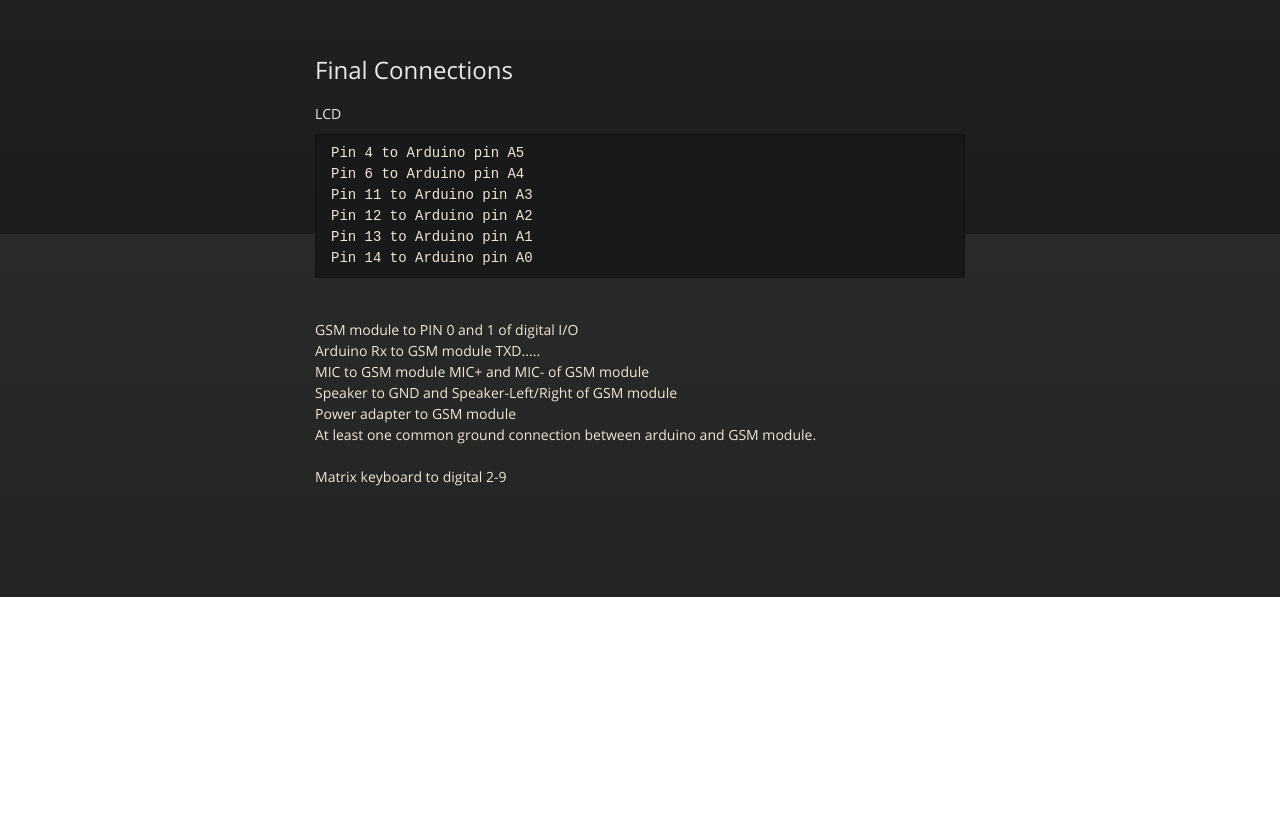
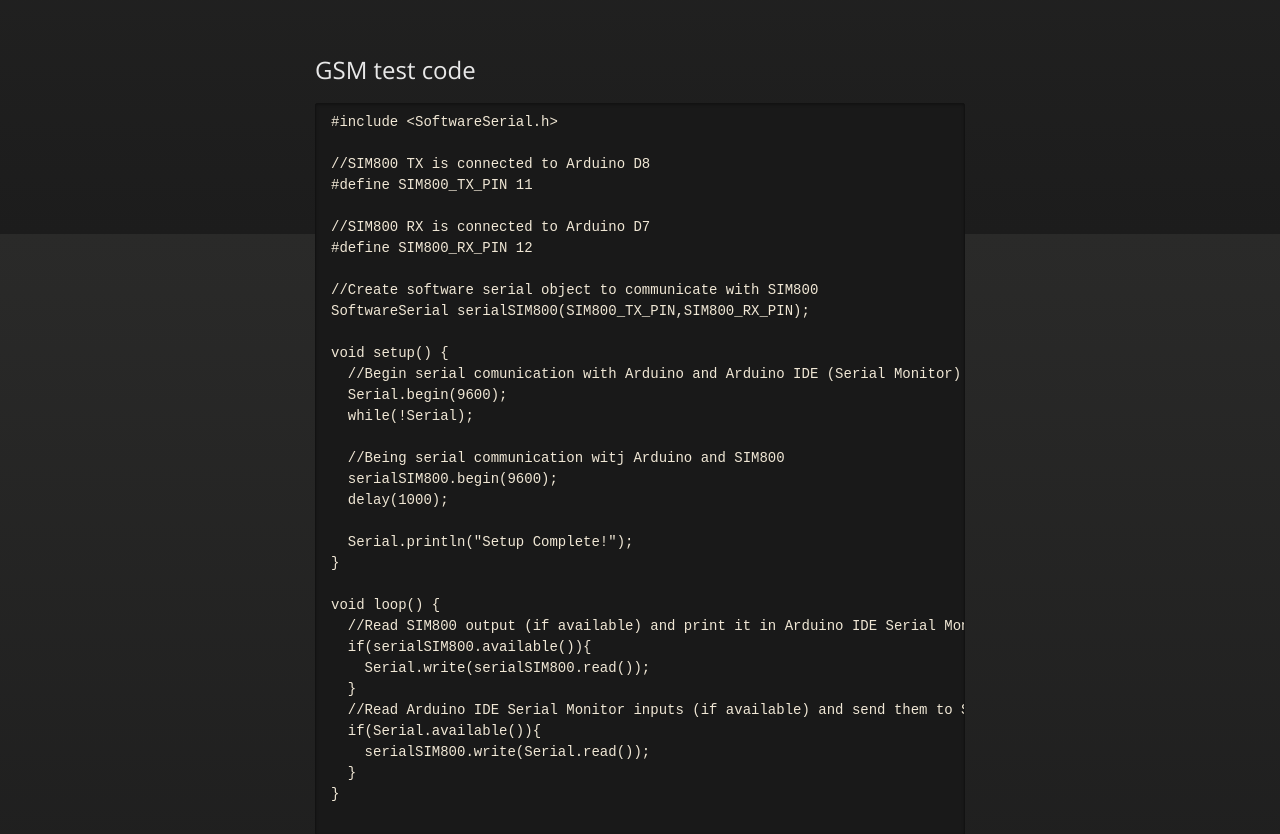
Before and after one commit to sibusaman/Barton-Hill-Workshop, a plain HTML site: page index.html in a window 1280 px wide. Shown: the part 1366-2200 px from the top of the page. Before the commit the page ends 1963 px from the top, so only its background shows below. Drawn offline with nearby package versions, Linux system fonts and the light colour scheme.

Commit message:
test code

```diff
--- a/index.html
+++ b/index.html
@@ -133,6 +133,47 @@
         </section>
 
 
+<section>
+  <h2>GSM test code</h2>
+  <p>
+    <pre>
+#include &lt;SoftwareSerial.h&gt;
+
+//SIM800 TX is connected to Arduino D8
+#define SIM800_TX_PIN 11
+
+//SIM800 RX is connected to Arduino D7
+#define SIM800_RX_PIN 12
+
+//Create software serial object to communicate with SIM800
+SoftwareSerial serialSIM800(SIM800_TX_PIN,SIM800_RX_PIN);
+
+void setup() {
+  //Begin serial comunication with Arduino and Arduino IDE (Serial Monitor)
+  Serial.begin(9600);
+  while(!Serial);
+
+  //Being serial communication witj Arduino and SIM800
+  serialSIM800.begin(9600);
+  delay(1000);
+
+  Serial.println("Setup Complete!");
+}
+
+void loop() {
+  //Read SIM800 output (if available) and print it in Arduino IDE Serial Monitor
+  if(serialSIM800.available()){
+    Serial.write(serialSIM800.read());
+  }
+  //Read Arduino IDE Serial Monitor inputs (if available) and send them to SIM800
+  if(Serial.available()){
+    serialSIM800.write(Serial.read());
+  }
+}
+    </pre>
+  </p>
+</section>
+
         <section>
             <h2>Final Connections</h2>
             <p>
```
